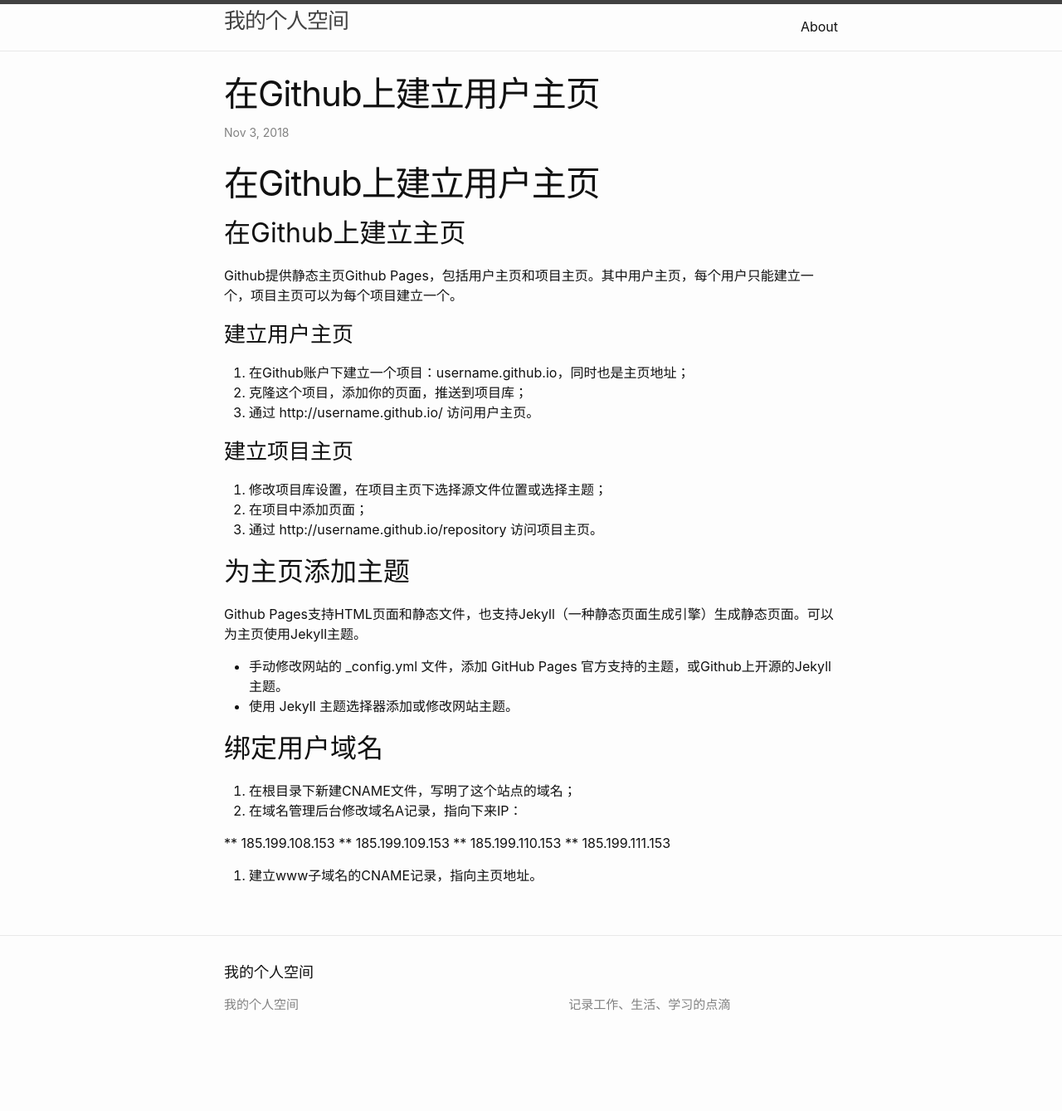
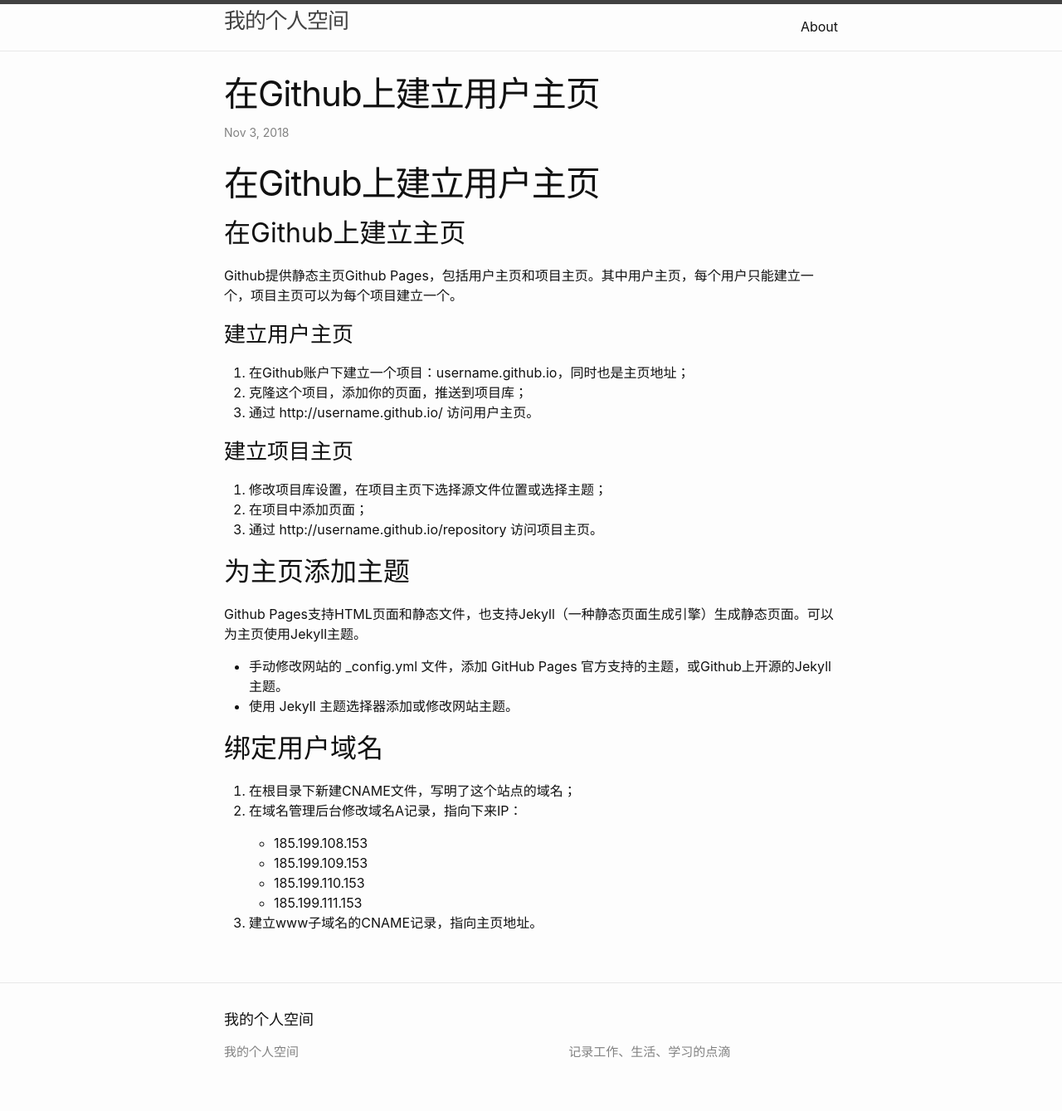
Before and after one commit to juyingzh/juyingzh.github.io, a Jekyll site: the page built from _posts/2018-11-03-establish-github-pages.md, in a window 1280 px wide. Shown: the whole page at 83% size. Built offline with Jekyll 4.4.1, drawn with Linux system fonts in a browser that asks for light colours; before the commit the page ends 1282 px from its top, so only the background shows below that.

```diff
--- a/_posts/2018-11-03-establish-github-pages.md
+++ b/_posts/2018-11-03-establish-github-pages.md
@@ -33,9 +33,9 @@ Github Pages支持HTML页面和静态文件，也支持Jekyll（一种静态页
 1. 在根目录下新建CNAME文件，写明了这个站点的域名；
 2. 在域名管理后台修改域名A记录，指向下来IP：
 
-**    185.199.108.153
-**    185.199.109.153
-**    185.199.110.153
-**    185.199.111.153
+	*    185.199.108.153
+	*    185.199.109.153
+	*    185.199.110.153
+	*    185.199.111.153
 
 3. 建立www子域名的CNAME记录，指向主页地址。
```
Also changed, not shown: _posts/2018-11-07-use-jekyll.md (+68 -96 lines), _posts/2018-11-10-use-markdown.md (+3 -3 lines).
